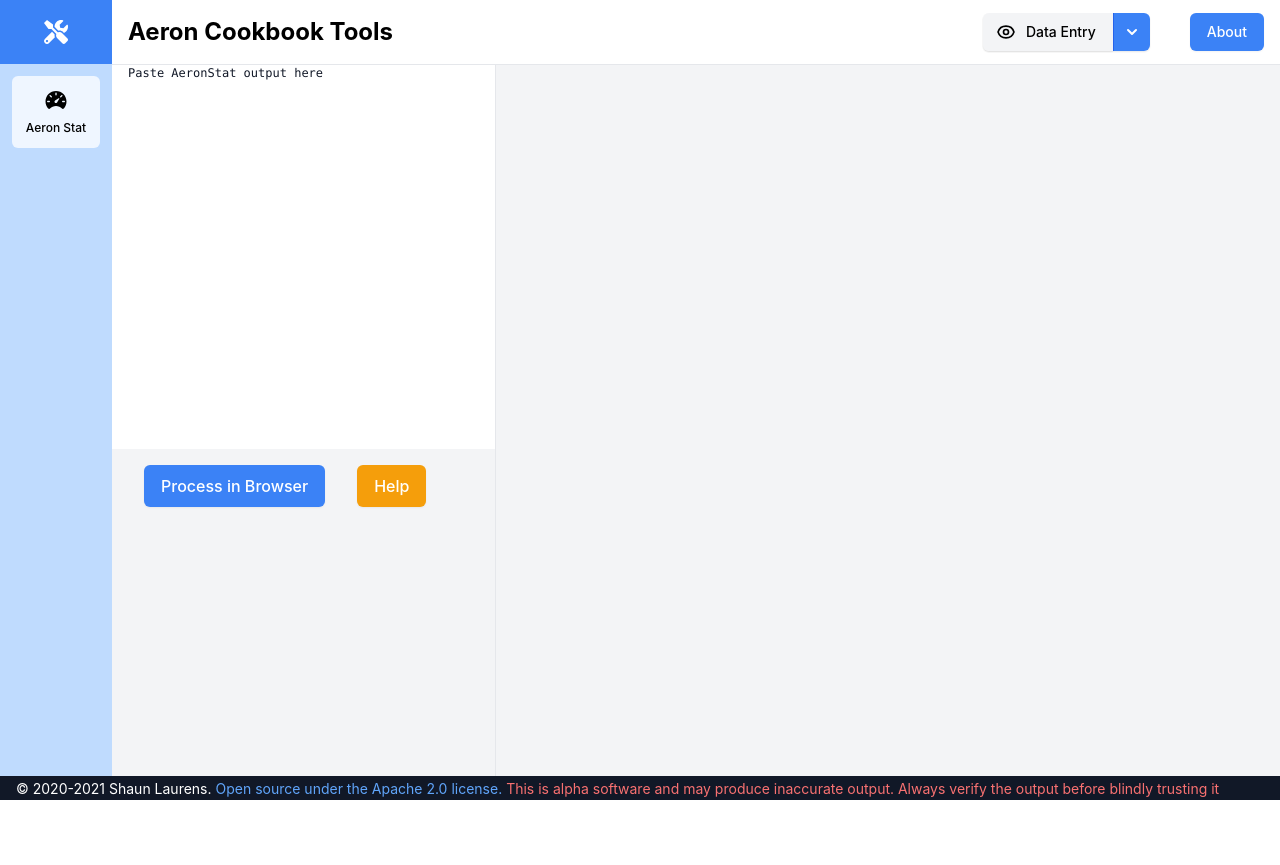
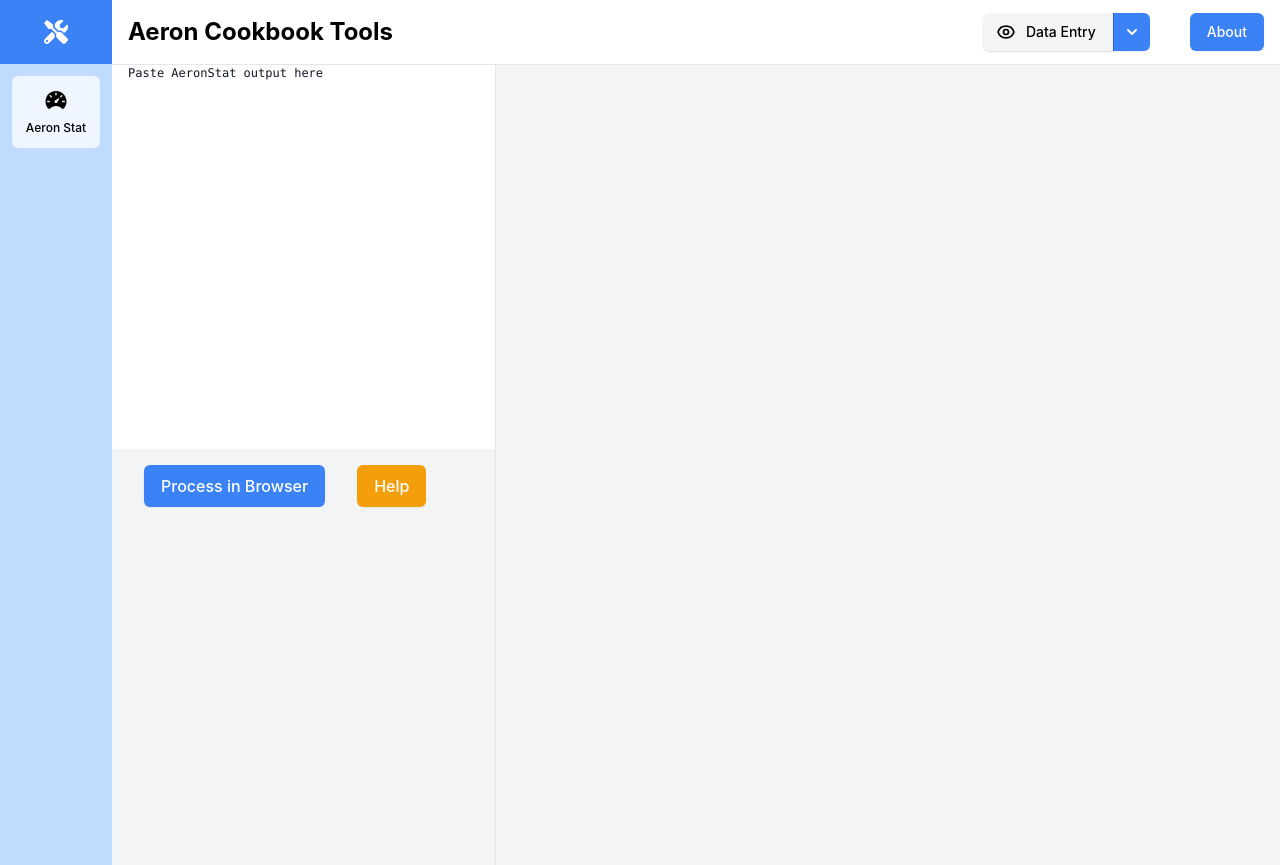
Before and after one commit to real-logic/aeron-cookbook-tools, a Next.js app: page / in a window 1280 px wide. Before the commit the page ends 800 px from the top, so only its background shows below. Built offline with nearby package versions, Linux system fonts and the light colour scheme.

Commit message:
Fix overscroll issue

```diff
--- a/components/AeronStatOutputDisplay.tsx
+++ b/components/AeronStatOutputDisplay.tsx
@@ -33,8 +33,8 @@
   aeronStatOutput
 }: Props) => {
   return (
-    <div className="mt-0 overflow-x-scroll overflow-scroll">
-      <div className="bg-white shadow overflow-hidden">
+    <div className="mt-0 overflow-scroll overscroll-y-none">
+      <div className="bg-white shadow">
         <div className="px-4 py-5 sm:px-6">
           <h3 className="text-lg leading-6 h-8 font-semibold text-gray-900 items-center">
             Aeron Stat Analysis
--- a/components/App.tsx
+++ b/components/App.tsx
@@ -67,7 +67,7 @@
   }
 
   return (
-    <div className="h-screen overflow-hidden bg-gray-100 flex font-ui flex-col">
+    <div className="overflow-hidden overscroll-y-none bg-gray-100 flex font-ui flex-col">
       <Meta pageTitle={'Aeron Cookbook Tools'} />
       <header className="flex-shrink-0 relative h-16 bg-white flex items-center">
         <div className="absolute inset-y-0 left-0 md:static md:flex-shrink-0">
@@ -266,10 +266,10 @@
           </div>
         </div>
       </header>
-      <div className="min-h-0 flex-1 flex overflow-hidden">
+      <div className="min-h-0 flex-1 flex overflow-hidden overscroll-y-none">
         <nav
           aria-label="Sidebar"
-          className="hidden md:block md:flex-shrink-0 md:bg-blue-200 md:overflow-y-auto"
+          className="hidden md:block md:flex-shrink-0 md:bg-blue-200 overscroll-y-none"
         >
           <div className="relative w-28 flex flex-col p-3 space-y-3">
             {sidebarNavigation.map((item) => (
@@ -427,26 +427,8 @@
           )}
         </main>
       </div>
-      <footer className="bg-gray-900">
-        <div className="ml-4">
-          <div className="">
-            <span className=" text-white text-sm">
-              &copy; 2020-2021 <a href="/about">Shaun Laurens</a>.{' '}
-              <a
-                href="https://github.com/eleventy7/acb-tools"
-                className="text-blue-400"
-              >
-                Open source under the Apache 2.0 license.{' '}
-              </a>
-              <span className="text-red-400">
-                This is alpha software and may produce inaccurate output. Always
-                verify the output before blindly trusting it
-              </span>
-            </span>
-          </div>
-        </div>
-      </footer>
     </div>
+
   );
 };
 
--- a/tailwind.config.js
+++ b/tailwind.config.js
@@ -21,7 +21,7 @@
     extend: {
       fontFamily: {
         'ui': ['-apple-system','BlinkMacSystemFont','Segoe UI','Roboto','Oxygen-Sans','Ubuntu','Cantarell','Helvetica Neue','sans-serif'],
-        'code': ['monaco', 'monospaced'],
+        'code': ['SFMono-Regular', 'Menlo', 'Monaco', 'Consolas', 'Liberation Mono', 'Courier New', 'monospace'],
       },
       fontSize: {
         '5xl': ['3rem', '3.5rem'],
```
